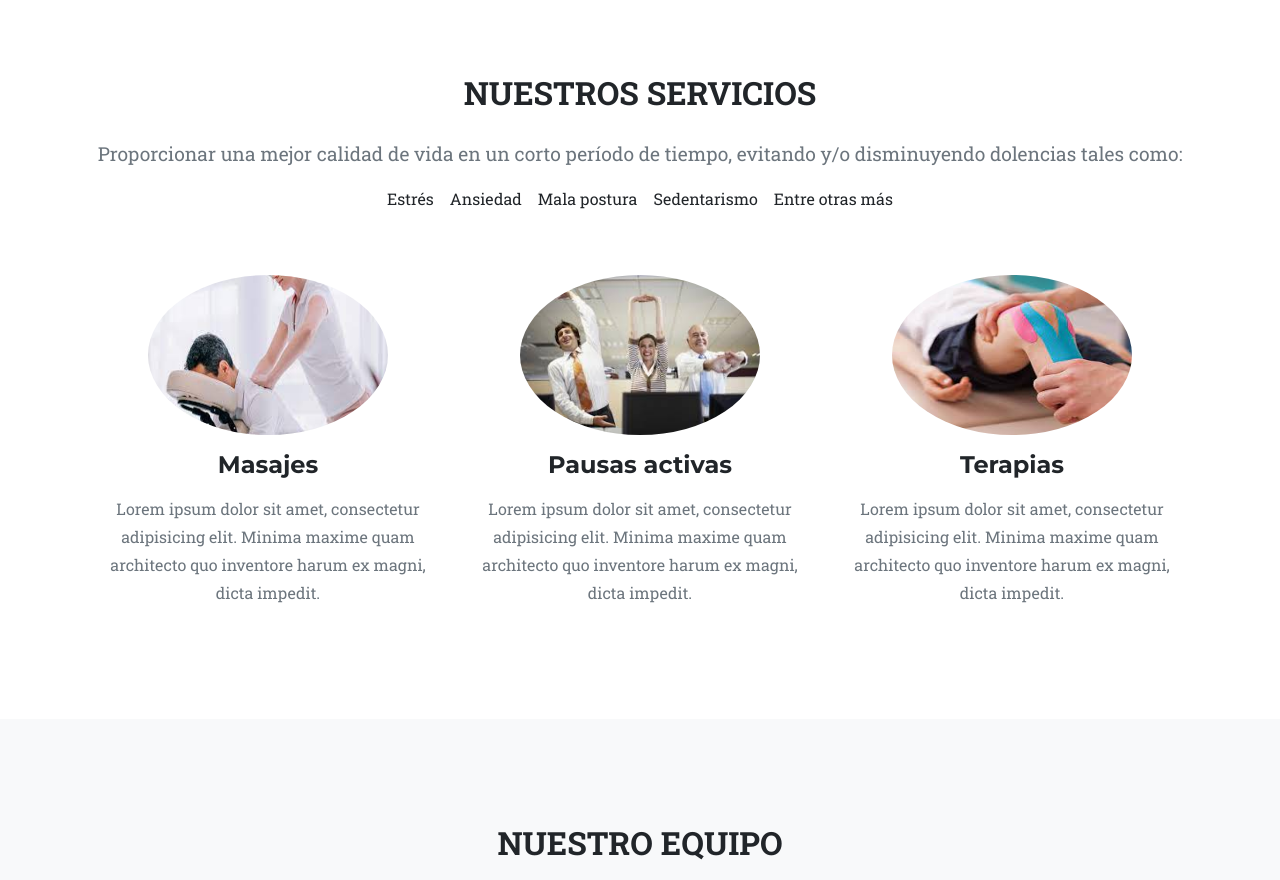
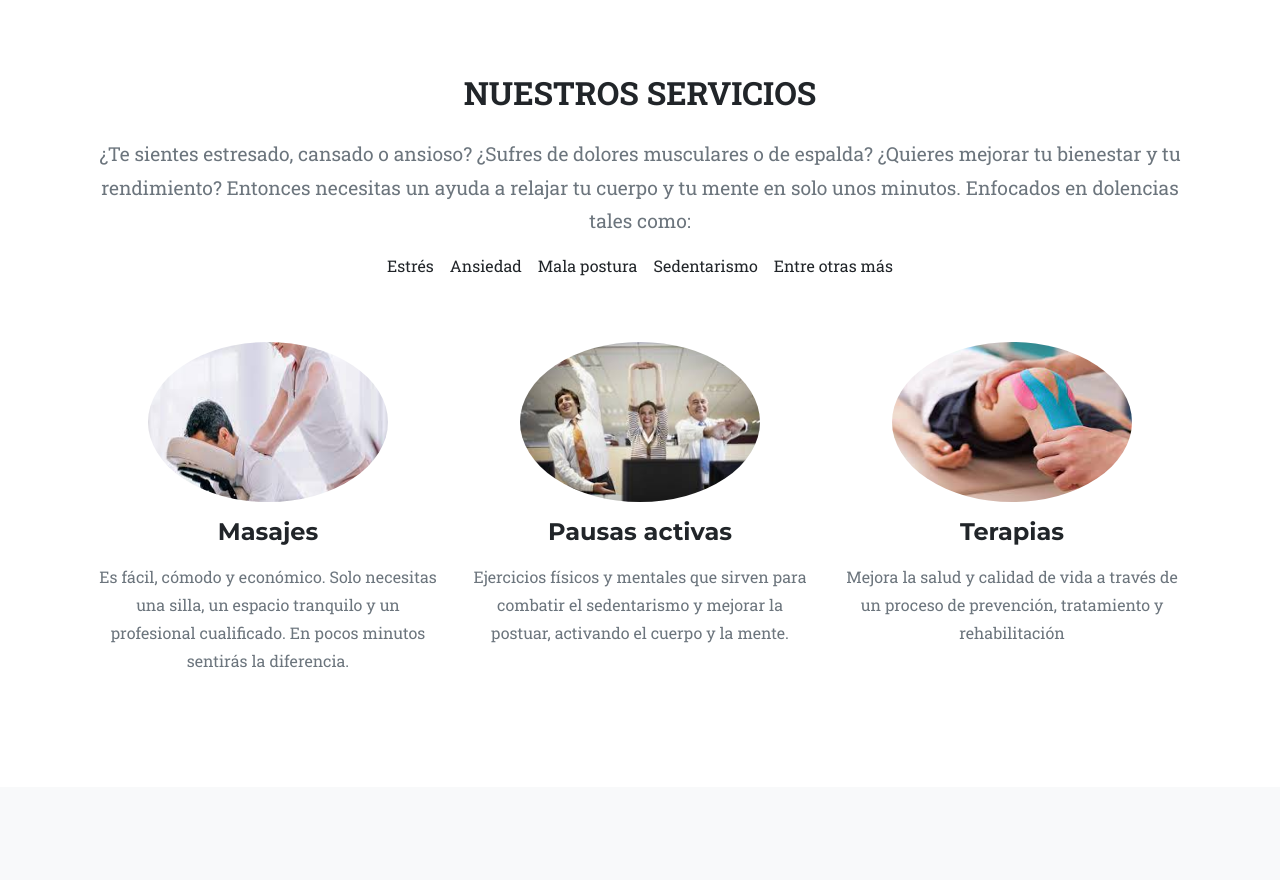
Before and after one commit to aktivatekss/landing, a plain HTML site: page index.html in a window 1280 px wide. Shown: the part 780-1660 px from the top of the page. Drawn offline with nearby package versions, Linux system fonts and the light colour scheme.

Commit message:
modify landing

```diff
--- a/index.html
+++ b/index.html
@@ -80,8 +80,10 @@
                     NUESTROS SERVICIOS
                 </p>
                 <p class="section-heading text-muted" style="font-size: 1.2rem; text-align: center;">
-                    Proporcionar una mejor calidad de vida en un corto período de tiempo,
-                    evitando y/o disminuyendo dolencias tales como:
+                    ¿Te sientes estresado, cansado o ansioso? ¿Sufres de dolores musculares o de espalda? ¿Quieres
+                    mejorar tu bienestar y tu rendimiento? Entonces necesitas un ayuda a relajar tu cuerpo y tu mente en
+                    solo unos minutos.
+                    Enfocados en dolencias tales como:
                 </p>
                 <ul class="ailments">
                     <li>
@@ -108,8 +110,10 @@
                     <h4 class="my-3">
                         Masajes
                     </h4>
-                    <p class="text-muted">Lorem ipsum dolor sit amet, consectetur adipisicing elit. Minima maxime quam
-                        architecto quo inventore harum ex magni, dicta impedit.</p>
+                    <p class="text-muted">
+                        Es fácil, cómodo y económico. Solo necesitas una silla, un espacio tranquilo y un profesional
+                        cualificado. En pocos minutos sentirás la diferencia.
+                    </p>
                 </div>
                 <div class="col-md-4">
                     <img class="mx-auto rounded-circle" style="width: 15em; height: 10em;"
@@ -117,8 +121,10 @@
                     <h4 class="my-3">
                         Pausas activas
                     </h4>
-                    <p class="text-muted">Lorem ipsum dolor sit amet, consectetur adipisicing elit. Minima maxime quam
-                        architecto quo inventore harum ex magni, dicta impedit.</p>
+                    <p class="text-muted">
+                        Ejercicios físicos y mentales que sirven para combatir el sedentarismo y
+                        mejorar la postuar, activando el cuerpo y la mente.
+                    </p>
                 </div>
                 <div class="col-md-4">
                     <img class="mx-auto rounded-circle" style="width: 15em; height: 10em;"
@@ -126,8 +132,10 @@
                     <h4 class="my-3">
                         Terapias
                     </h4>
-                    <p class="text-muted">Lorem ipsum dolor sit amet, consectetur adipisicing elit. Minima maxime quam
-                        architecto quo inventore harum ex magni, dicta impedit.</p>
+                    <p class="text-muted">
+                        Mejora la salud y calidad de vida a través de un proceso de prevención, tratamiento y
+                        rehabilitación
+                    </p>
                 </div>
             </div>
         </div>
```
